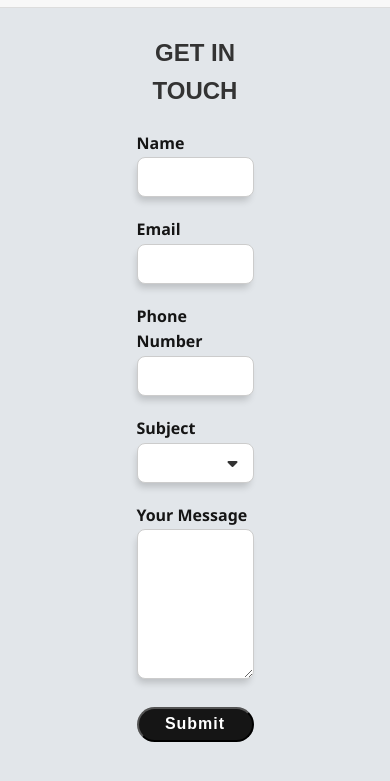
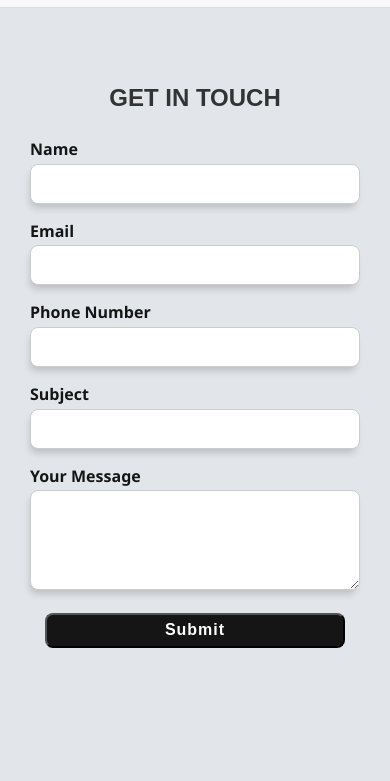
Before and after one commit to noewebstar/project-web-task-dw, a website: page pages/contact.html in a window 390 px wide. Shown: the part 61-842 px from the top of the page. Drawn offline with Linux system fonts and the light colour scheme.

Commit message:
menambahkan responsif

```diff
--- a/styles/add_project.css
+++ b/styles/add_project.css
@@ -191,3 +191,35 @@ textarea {
 #projectName{
     margin-bottom: 10px;
 }
+
+@media (max-width: 768px) {
+  .container {
+    margin-top: 90px;
+    padding: 0 20px;
+  }
+
+  .content {
+    width: 100%;
+  }
+
+  .navbar-left, .navbar-right {
+    padding: 0 20px;
+  }
+
+  .date-container {
+    flex-direction: column;
+    gap: 10px;
+  }
+
+  .checkbox {
+    grid-template-columns: 1fr;
+  }
+
+  .form-group-button {
+    justify-content: center;
+  }
+
+  .button-submit {
+    width: 100%;
+  }
+}
--- a/styles/contact.css
+++ b/styles/contact.css
@@ -111,3 +111,55 @@ select{
     appearance: none;
 
 }
+@media (max-width: 768px) {
+  .container {
+    padding: 20px;
+    margin-top: 100px;
+  }
+
+  .content {
+    width: 100%;
+    padding: 0 10px;
+  }
+
+  .form-group {
+    margin-bottom: 15px;
+  }
+
+  .input {
+    width: 100%;
+    padding: 10px;
+    font-size: 16px;
+  }
+
+  .input-area {
+    height: 100px;
+  }
+
+  .form-group-button {
+    display: flex;
+    justify-content: center;
+  }
+
+  .button-submit {
+    width: 100%;
+    max-width: 300px;
+    padding: 5px 5px;
+    font-size: 16px;
+    border-radius: 8px;
+  }
+
+  .title {
+    text-align: center;
+    font-size: 24px;
+    margin-bottom: 20px;
+  }
+
+  select.input {
+    appearance: none; /* hapus dropdown default */
+  }
+
+  i.fa-caret-down {
+    display: none;
+  }
+}
--- a/styles/myproject.css
+++ b/styles/myproject.css
@@ -169,7 +169,7 @@ body{
 }
 
 .col{
- width: 80%;
+ width: 100%;
 }
 
 .row {
@@ -177,6 +177,8 @@ body{
   grid-template-columns: 1fr 1fr 1fr;
   gap: 15px;
   margin: 16px 0;
+  grid-template-columns: 1fr 1fr 1fr;
+
 }
 
 .row-flex{
@@ -186,3 +188,83 @@ body{
 .space-end{
   justify-content: end;
 }
+
+@media (max-width: 768px) {
+  .container {
+    padding: 20px;
+  }
+
+  .row {
+    grid-template-columns: 1fr; /* jadi 1 kolom */
+    gap: 15px;
+  }
+
+  .col {
+    width: 100%; /* biar card lebar penuh di layar mobile */
+  }
+
+  .card {
+    min-height: auto;
+    transform: none;
+  }
+
+  .description-card {
+    height: auto;
+  }
+
+  .btn-edit,
+  .btn-delete {
+    width: 100%;
+  }
+
+  .col-button {
+    flex-direction: column;
+    gap: 10px;
+  }
+}
+@media (max-width: 768px) {
+  .container {
+    padding: 20px;
+  }
+
+  .PROJECT {
+    font-size: 24px;
+    text-align: center;
+  }
+
+  .row {
+    grid-template-columns: 1fr; /* ubah dari 3 kolom jadi 1 kolom */
+  }
+
+  .col {
+    width: 100%;
+  }
+
+  .row-flex {
+    flex-direction: column;
+    align-items: flex-end;
+  }
+
+  .btn-add {
+    width: 100%;
+    margin-top: 10px;
+  }
+
+  .container-card {
+    padding: 10px;
+  }
+
+  .description-card {
+    height: auto;
+  }
+
+  .btn-edit,
+  .btn-delete {
+    width: 100%;
+  }
+
+  .col-button {
+    flex-direction: column;
+    gap: 10px;
+  }
+}
--- a/styles/navbar.css
+++ b/styles/navbar.css
@@ -39,6 +39,7 @@
     gap: 20px;
     padding-left: 60px;
   }
+
   .navbar-right{
     padding-right: 70px;
   }
```
